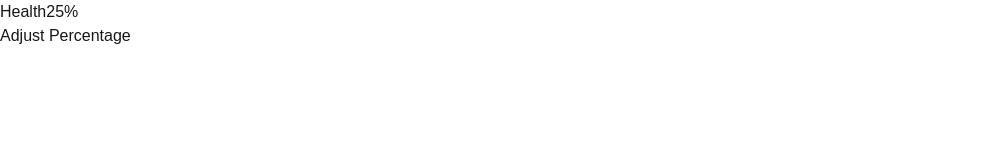
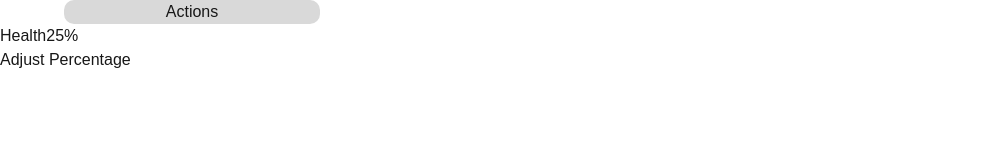
Before and after one commit to CS-396-Web-Dev/final-project-ayana-chip-evelyn-leanne, a Next.js app: page / in a window 1280 px wide. Shown: the top 160 px of the page, without its empty margins (0-991 px from the left). Built offline with nearby package versions, Linux system fonts and the light colour scheme.

Commit message:
Update 2 of Actions Bar
Including animated pop-up menu and buttons for feeding, washing, and playing with tamogatchi

```diff
--- a/src/app/globals.css
+++ b/src/app/globals.css
@@ -12,3 +12,68 @@ body {
   background: var(--background);
   font-family: Arial, Helvetica, sans-serif;
 }
+
+.slideMenu {
+  width:100vw;
+  background-color: darkgrey;
+  position: absolute;
+  bottom:-100%;
+  left:0;
+  height: 100%;
+  transition: all .2s;
+}
+
+
+.outer{
+  overflow: hidden;
+  width: 100vw;
+  height: 20vh;
+  position: absolute;
+  bottom: 0;
+  left: 0;
+}
+.slideMenu.active{
+  bottom:0;
+  visibility:visible;
+}
+
+
+.buttonList{
+  list-style-type: none;
+  padding:0%;
+  position: relative;
+  margin: auto;
+  display: inline;
+  top:3rem;
+  bottom: 2rem;
+}
+
+
+.indButton{
+  display: inline;
+}
+
+
+button{
+  margin-left:5%;
+  margin-right:5%;
+  width:20%;
+  border-radius: 10px;
+  background-color: rgba(225, 190,54,1);
+}
+button:hover{
+  background-color: green;
+}
+
+
+.appButton {
+  position: relative;
+  width: 204;
+  height: 58;
+  background-color: rgba(217, 217, 217, 1);
+  margin:10;
+  text-align: center;
+  font-size: 1rem;
+  padding-left: auto;
+  padding-right: auto;
+  }
--- a/src/app/page.tsx
+++ b/src/app/page.tsx
@@ -4,6 +4,7 @@ import { useState } from "react"
 import StatusBar from "./components/StatusBar"
 import Slider from "./components/ui/Slider"
 import Tamagotchi from "./components/Tamagotchi"
+import ActionsBar from "./components/ActionsBar"
 export default function Home() {
   const [percentage, setPercentage] = useState(25)
   const [name, setName] = useState("Tamagotchi")
@@ -13,8 +14,10 @@ export default function Home() {
   const [growth, setGrowth] = useState("alive")
   const [index_x, setIndex_x] = useState(0)
   const [index_y, setIndex_y] = useState(0)
+  const [showNav, setShowNav] = useState(false)
   return (
     <div className="w-screen h-screen flex justify-center items-center flex-col gap-4">
+      <button className='appButton' onClick={()=> setShowNav(!showNav)} onTouchStart={()=>setShowNav(!showNav)}>Actions</button>
       <StatusBar percentage={percentage} statName="Health" />
       <div className="space-y-2">
         <label
@@ -26,6 +29,7 @@ export default function Home() {
         <Slider value={percentage} onChange={setPercentage} />
       </div>
       <Tamagotchi name={name} hunger={hunger} happiness={happiness} cleanliness={cleanliness} growth={growth} index_x={index_x} index_y={index_y} />
+      <ActionsBar showing={showNav}/>
     </div>
   )
 }
```
